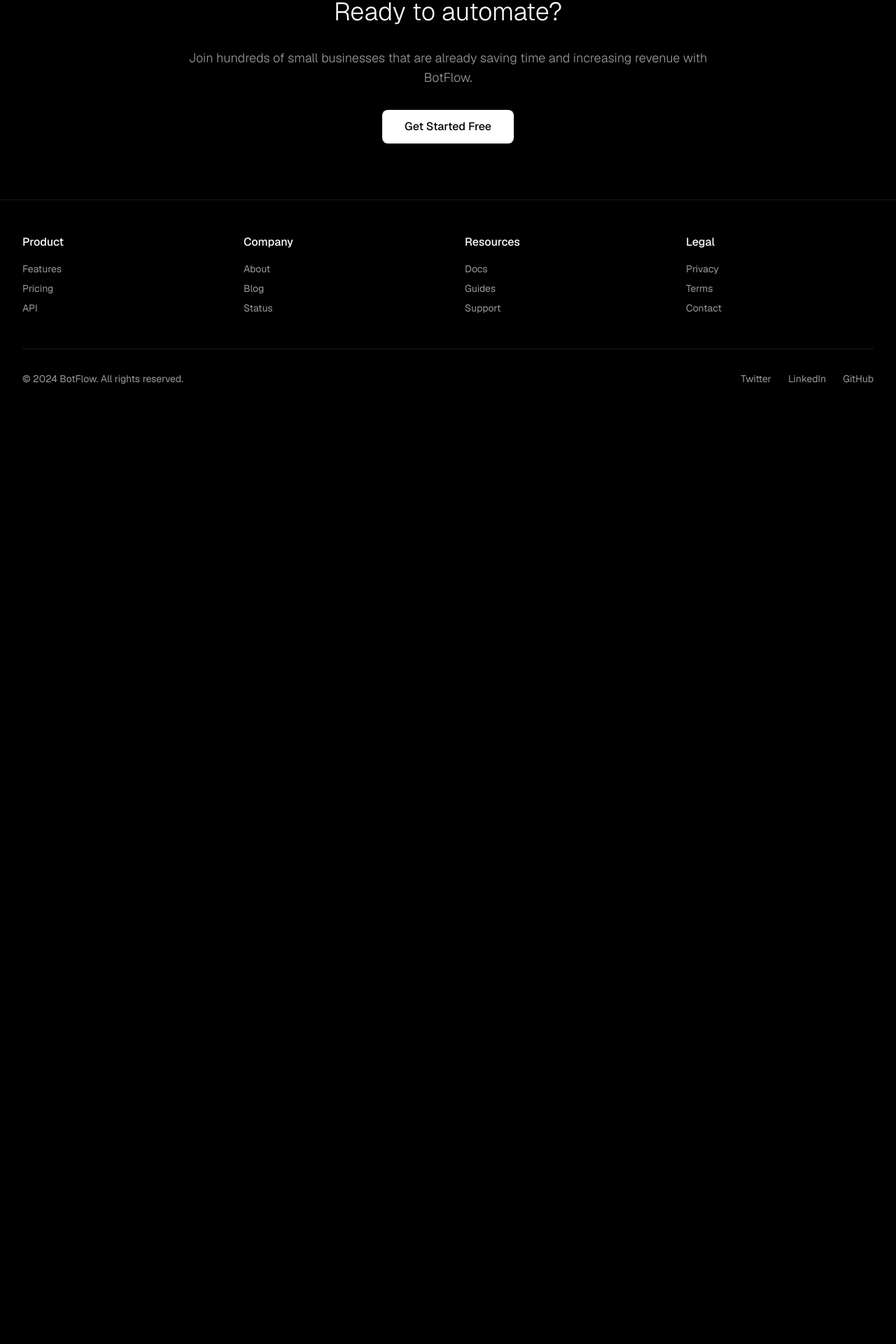
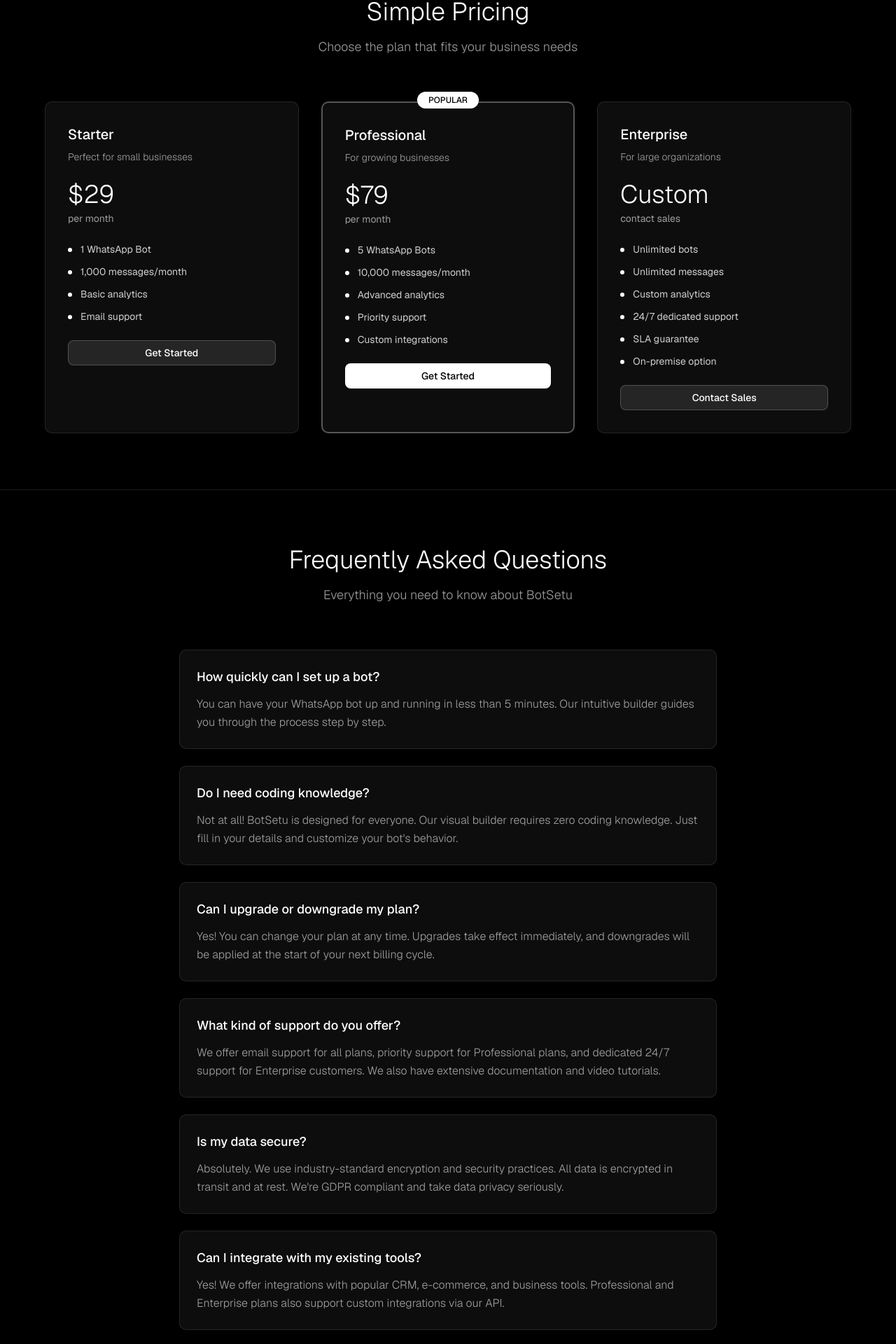
Before and after one commit to chiman45/BotWeave, a Next.js app in the folder Frontend/: page / in a window 1280 px wide. Shown: the part 1818-3738 px from the top of the page at 70% size. Before the commit the page ends 2417 px from the top, so only its background shows below. Built offline with nearby package versions, Linux system fonts and the light colour scheme; no server answers; a web font is replaced by a local one.

Commit message:
Added pricing and FAQ page

```diff
--- a/Frontend/app/globals.css
+++ b/Frontend/app/globals.css
@@ -194,6 +194,12 @@
   animation: fadeIn 0.3s ease-in-out;
 }
 
+/* Smooth scrolling */
+html {
+  scroll-behavior: smooth;
+  scroll-padding-top: 80px; /* Account for fixed navbar */
+}
+
 /* Fix dropdown options visibility */
 select option {
   background-color: #000;
--- a/Frontend/app/page.tsx
+++ b/Frontend/app/page.tsx
@@ -232,6 +232,160 @@ export default function LandingPage() {
       {/* Divider */}
       <div className="border-t border-white/10" />
 
+      {/* Pricing Section */}
+      <section id="pricing" className="py-20 px-4 sm:px-6 lg:px-8">
+        <div className="max-w-6xl mx-auto">
+          <div className="text-center mb-16">
+            <h2 className="text-4xl font-light mb-4">Simple Pricing</h2>
+            <p className="text-lg text-white/60 font-light">
+              Choose the plan that fits your business needs
+            </p>
+          </div>
+
+          <div className="grid md:grid-cols-3 gap-8">
+            {/* Starter Plan */}
+            <div className="bg-white/5 border border-white/10 rounded-lg p-8 space-y-6 hover:border-white/20 transition-colors">
+              <div>
+                <h3 className="text-xl font-medium mb-2">Starter</h3>
+                <p className="text-white/60 text-sm font-light">Perfect for small businesses</p>
+              </div>
+              <div className="space-y-1">
+                <p className="text-4xl font-light">$29</p>
+                <p className="text-white/60 text-sm">per month</p>
+              </div>
+              <ul className="space-y-3">
+                {['1 WhatsApp Bot', '1,000 messages/month', 'Basic analytics', 'Email support'].map((feature) => (
+                  <li key={feature} className="flex items-start gap-3 text-white/80 text-sm">
+                    <div className="w-1.5 h-1.5 bg-white rounded-full mt-2" />
+                    {feature}
+                  </li>
+                ))}
+              </ul>
+              <Button className="w-full bg-white/10 hover:bg-white/20 text-white border border-white/20">
+                Get Started
+              </Button>
+            </div>
+
+            {/* Professional Plan */}
+            <div className="bg-white/5 border-2 border-white/30 rounded-lg p-8 space-y-6 relative">
+              <div className="absolute -top-4 left-1/2 -translate-x-1/2 bg-white text-black px-4 py-1 rounded-full text-xs font-medium">
+                POPULAR
+              </div>
+              <div>
+                <h3 className="text-xl font-medium mb-2">Professional</h3>
+                <p className="text-white/60 text-sm font-light">For growing businesses</p>
+              </div>
+              <div className="space-y-1">
+                <p className="text-4xl font-light">$79</p>
+                <p className="text-white/60 text-sm">per month</p>
+              </div>
+              <ul className="space-y-3">
+                {['5 WhatsApp Bots', '10,000 messages/month', 'Advanced analytics', 'Priority support', 'Custom integrations'].map((feature) => (
+                  <li key={feature} className="flex items-start gap-3 text-white/80 text-sm">
+                    <div className="w-1.5 h-1.5 bg-white rounded-full mt-2" />
+                    {feature}
+                  </li>
+                ))}
+              </ul>
+              <Button className="w-full bg-white text-black hover:bg-white/90">
+                Get Started
+              </Button>
+            </div>
+
+            {/* Enterprise Plan */}
+            <div className="bg-white/5 border border-white/10 rounded-lg p-8 space-y-6 hover:border-white/20 transition-colors">
+              <div>
+                <h3 className="text-xl font-medium mb-2">Enterprise</h3>
+                <p className="text-white/60 text-sm font-light">For large organizations</p>
+              </div>
+              <div className="space-y-1">
+                <p className="text-4xl font-light">Custom</p>
+                <p className="text-white/60 text-sm">contact sales</p>
+              </div>
+              <ul className="space-y-3">
+                {['Unlimited bots', 'Unlimited messages', 'Custom analytics', '24/7 dedicated support', 'SLA guarantee', 'On-premise option'].map((feature) => (
+                  <li key={feature} className="flex items-start gap-3 text-white/80 text-sm">
+                    <div className="w-1.5 h-1.5 bg-white rounded-full mt-2" />
+                    {feature}
+                  </li>
+                ))}
+              </ul>
+              <Button className="w-full bg-white/10 hover:bg-white/20 text-white border border-white/20">
+                Contact Sales
+              </Button>
+            </div>
+          </div>
+        </div>
+      </section>
+
+      {/* Divider */}
+      <div className="border-t border-white/10" />
+
+      {/* FAQ Section */}
+      <section id="faq" className="py-20 px-4 sm:px-6 lg:px-8">
+        <div className="max-w-3xl mx-auto">
+          <div className="text-center mb-16">
+            <h2 className="text-4xl font-light mb-4">Frequently Asked Questions</h2>
+            <p className="text-lg text-white/60 font-light">
+              Everything you need to know about BotSetu
+            </p>
+          </div>
+
+          <div className="space-y-6">
+            {/* FAQ Item 1 */}
+            <div className="bg-white/5 border border-white/10 rounded-lg p-6 space-y-3">
+              <h3 className="text-lg font-medium">How quickly can I set up a bot?</h3>
+              <p className="text-white/60 font-light leading-relaxed">
+                You can have your WhatsApp bot up and running in less than 5 minutes. Our intuitive builder guides you through the process step by step.
+              </p>
+            </div>
+
+            {/* FAQ Item 2 */}
+            <div className="bg-white/5 border border-white/10 rounded-lg p-6 space-y-3">
+              <h3 className="text-lg font-medium">Do I need coding knowledge?</h3>
+              <p className="text-white/60 font-light leading-relaxed">
+                Not at all! BotSetu is designed for everyone. Our visual builder requires zero coding knowledge. Just fill in your details and customize your bot's behavior.
+              </p>
+            </div>
+
+            {/* FAQ Item 3 */}
+            <div className="bg-white/5 border border-white/10 rounded-lg p-6 space-y-3">
+              <h3 className="text-lg font-medium">Can I upgrade or downgrade my plan?</h3>
+              <p className="text-white/60 font-light leading-relaxed">
+                Yes! You can change your plan at any time. Upgrades take effect immediately, and downgrades will be applied at the start of your next billing cycle.
+              </p>
+            </div>
+
+            {/* FAQ Item 4 */}
+            <div className="bg-white/5 border border-white/10 rounded-lg p-6 space-y-3">
+              <h3 className="text-lg font-medium">What kind of support do you offer?</h3>
+              <p className="text-white/60 font-light leading-relaxed">
+                We offer email support for all plans, priority support for Professional plans, and dedicated 24/7 support for Enterprise customers. We also have extensive documentation and video tutorials.
+              </p>
+            </div>
+
+            {/* FAQ Item 5 */}
+            <div className="bg-white/5 border border-white/10 rounded-lg p-6 space-y-3">
+              <h3 className="text-lg font-medium">Is my data secure?</h3>
+              <p className="text-white/60 font-light leading-relaxed">
+                Absolutely. We use industry-standard encryption and security practices. All data is encrypted in transit and at rest. We're GDPR compliant and take data privacy seriously.
+              </p>
+            </div>
+
+            {/* FAQ Item 6 */}
+            <div className="bg-white/5 border border-white/10 rounded-lg p-6 space-y-3">
+              <h3 className="text-lg font-medium">Can I integrate with my existing tools?</h3>
+              <p className="text-white/60 font-light leading-relaxed">
+                Yes! We offer integrations with popular CRM, e-commerce, and business tools. Professional and Enterprise plans also support custom integrations via our API.
+              </p>
+            </div>
+          </div>
+        </div>
+      </section>
+
+      {/* Divider */}
+      <div className="border-t border-white/10" />
+
       {/* CTA Section */}
       <section className="py-20 px-4 sm:px-6 lg:px-8">
         <div className="max-w-3xl mx-auto text-center space-y-8">
```
